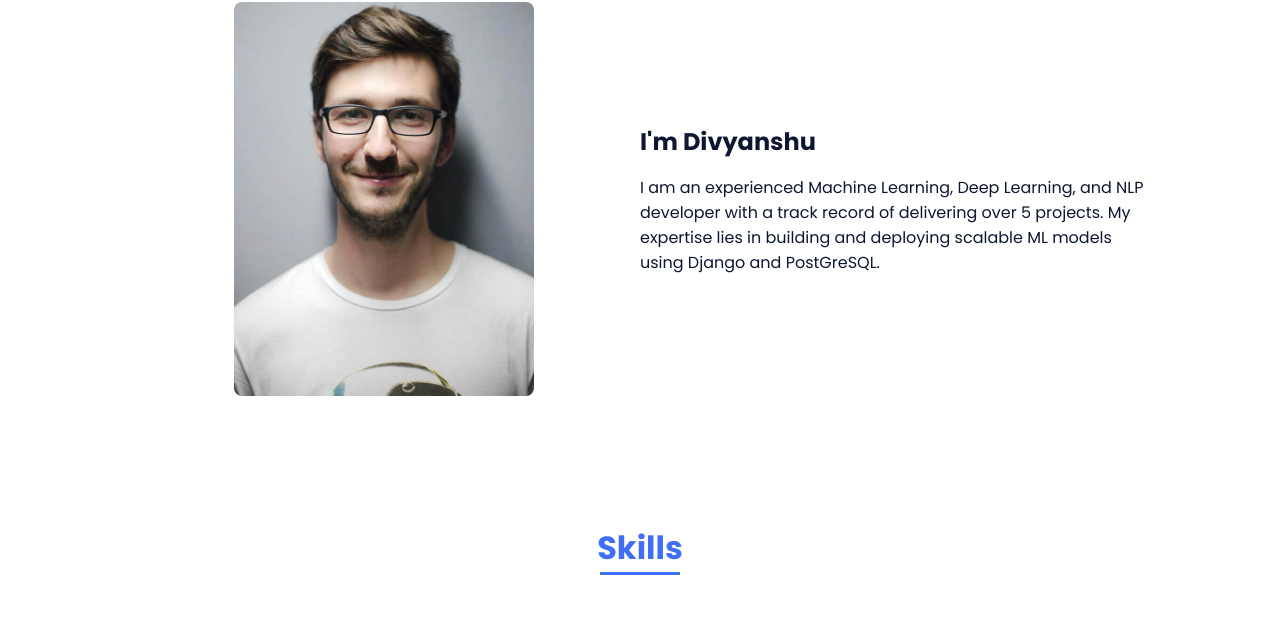
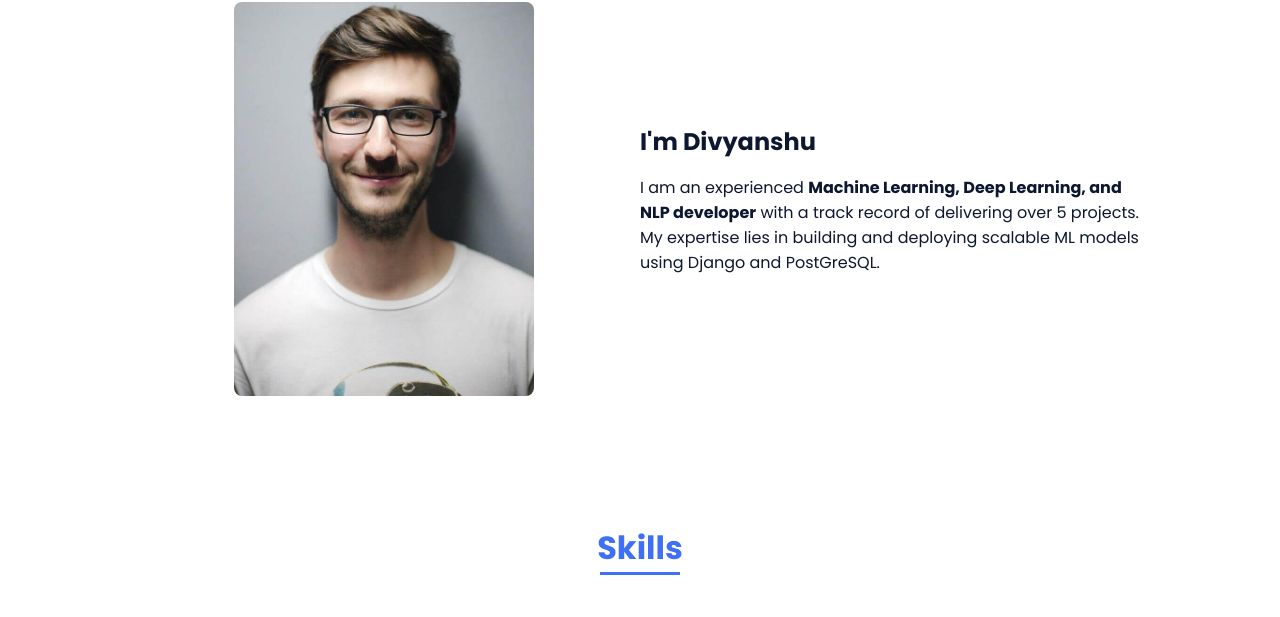
Before and after one commit to div-069/Divyanshu_Portfolio, a plain HTML site: page index.html in a window 1280 px wide. Shown: the part 897-1514 px from the top of the page. Drawn offline with nearby package versions, Linux system fonts and the light colour scheme.

Commit message:
Modification

```diff
--- a/index.html
+++ b/index.html
@@ -74,7 +74,7 @@
 
                     <div>
                         <h2 class="about__subtitle">I'm Divyanshu</h2>
-                        <p class="about__text">I am an experienced Machine Learning, Deep Learning, and NLP developer with a track record of delivering over 5 projects. My expertise lies in building and deploying scalable ML models using Django and PostGreSQL.</p>
+                        <p class="about__text">I am an experienced <b>Machine Learning, Deep Learning, and NLP developer</b> with a track record of delivering over 5 projects. My expertise lies in building and deploying scalable ML models using Django and PostGreSQL.</p>
                     </div>
                 </div>
             </section>
```
